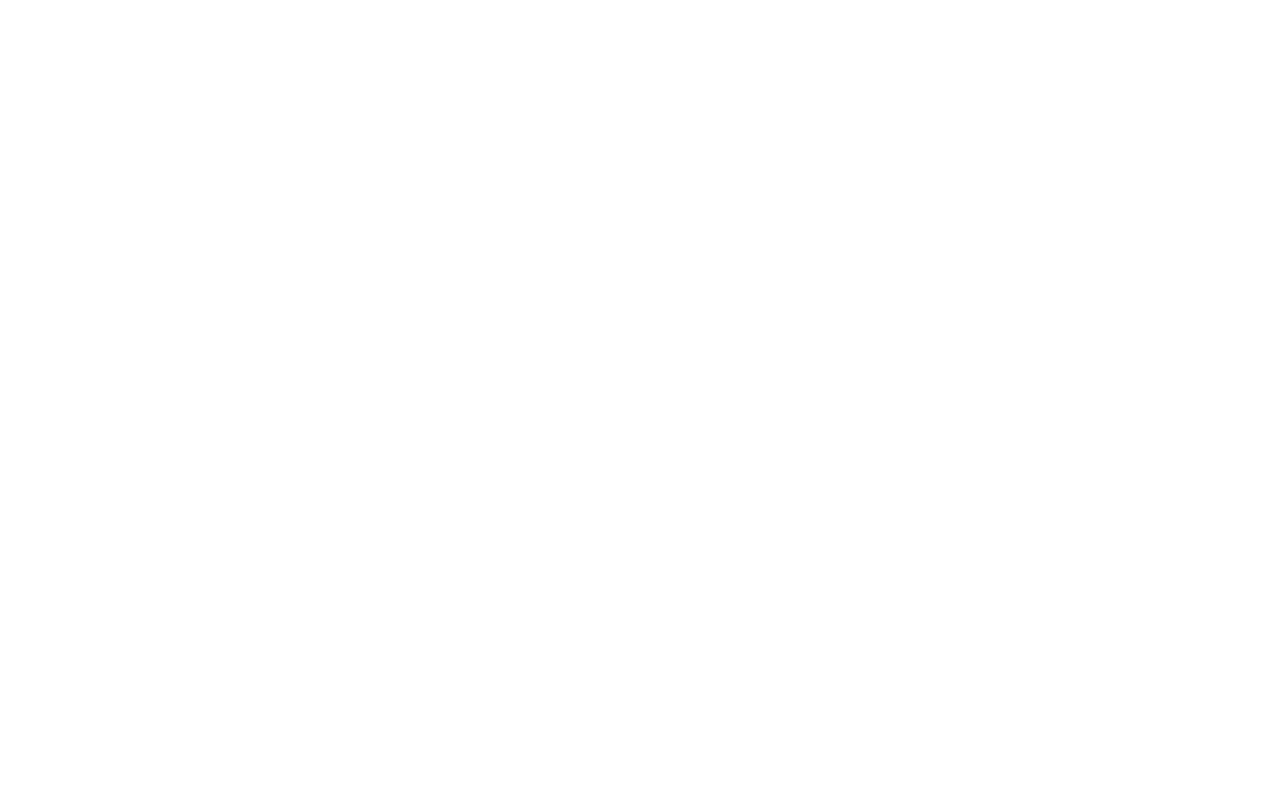
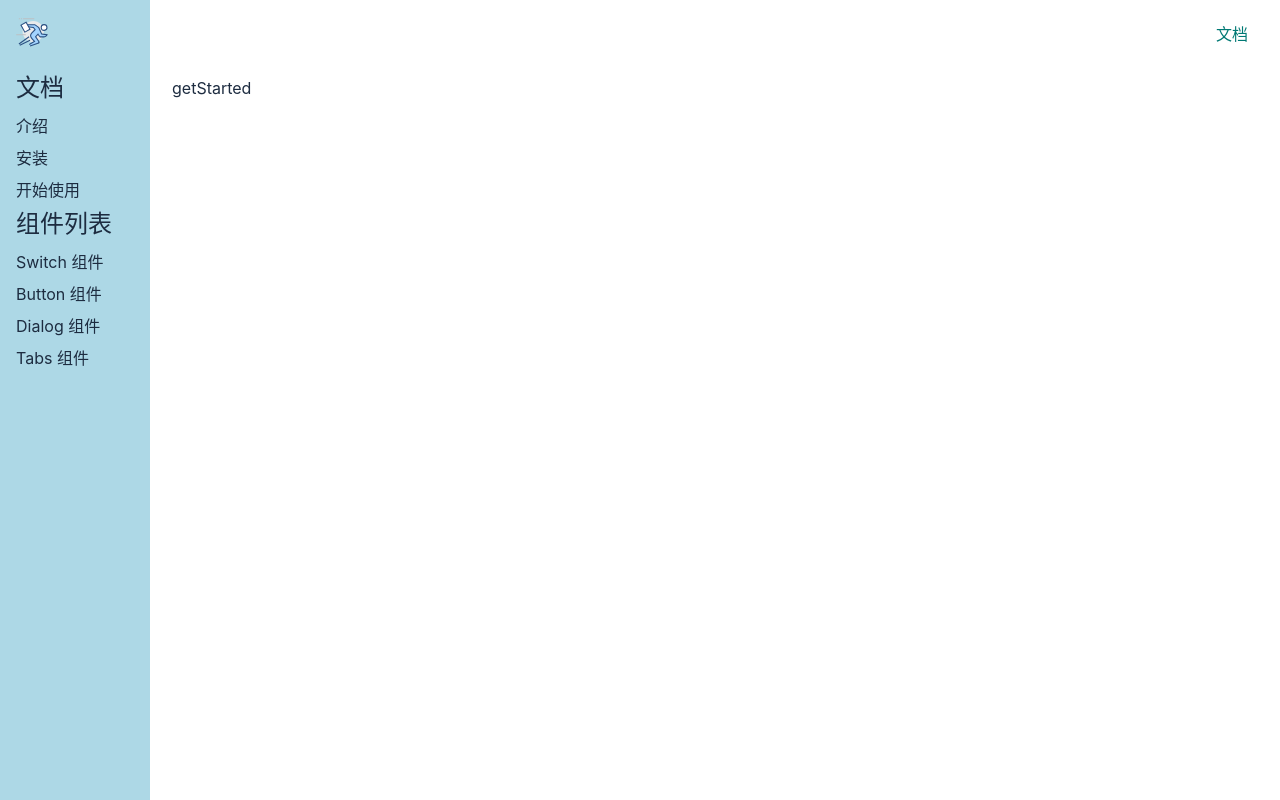
Before and after one commit to bens1320/BenUI, a Vue app: page /#/doc/get-started in a window 1280 px wide. Before the commit this address had no page. Built offline with nearby package versions, Linux system fonts and the light colour scheme.

Commit message:
add intro, install, getStarted router

```diff
--- a/src/router.ts
+++ b/src/router.ts
@@ -1,6 +1,9 @@
 import {createWebHashHistory, createRouter} from 'vue-router';
 import Home from './views/Home.vue';
 import Doc from './views/Doc.vue';
+import Intro from './views/Intro.vue';
+import GetStarted from './views/GetStarted.vue'
+import Install from './views/Install.vue'
 import DocDemo from './components/DocDemo.vue';
 import SwitchDemo from './components/SwitchDemo.vue';
 import ButtonDemo from './components/ButtonDemo.vue';
@@ -15,6 +18,9 @@
     {
       path: '/doc', component: Doc, children: [
         {path: '', component: DocDemo},
+        {path: 'intro', component: Intro},
+        {path: 'get-started', component: GetStarted},
+        {path: 'install', component: Install},
         {path: 'switch', component: SwitchDemo},
         {path: 'button', component: ButtonDemo},
         {path: 'dialog', component: DialogDemo},
--- a/src/views/Doc.vue
+++ b/src/views/Doc.vue
@@ -3,20 +3,18 @@
     <TopNav toggleMenuButtonVisible class="nav" />
     <div class="content">
       <aside v-if="asideVisible">
+        <h2>文档</h2>
+        <ol>
+          <li><router-link to="/doc/intro">介绍</router-link></li>
+          <li><router-link to="/doc/install">安装</router-link></li>
+          <li><router-link to="/doc/get-started">开始使用</router-link></li>
+        </ol>
         <h2>组件列表</h2>
         <ol>
-          <li>
-            <router-link to="/doc/switch">Switch 组件</router-link>
-          </li>
-          <li>
-            <router-link to="/doc/button">Button 组件</router-link>
-          </li>
-          <li>
-            <router-link to="/doc/dialog">Dialog 组件</router-link>
-          </li>
-          <li>
-            <router-link to="/doc/tabs">Tabs 组件</router-link>
-          </li>
+          <li><router-link to="/doc/switch">Switch 组件</router-link></li>
+          <li><router-link to="/doc/button">Button 组件</router-link></li>
+          <li><router-link to="/doc/dialog">Dialog 组件</router-link></li>
+          <li><router-link to="/doc/tabs">Tabs 组件</router-link></li>
         </ol>
       </aside>
       <main>
--- /dev/null
+++ b/src/views/GetStarted.vue
@@ -0,0 +1,11 @@
+<template>
+  <div>
+    getStarted
+  </div>
+</template>
+
+<script lang="ts">
+export default {
+
+}
+</script>
--- /dev/null
+++ b/src/views/Install.vue
@@ -0,0 +1,5 @@
+<template>
+  <div>
+    install
+  </div>
+</template>
--- /dev/null
+++ b/src/views/Intro.vue
@@ -0,0 +1,5 @@
+<template>
+  <div>
+    Intro
+  </div>
+</template>
```
